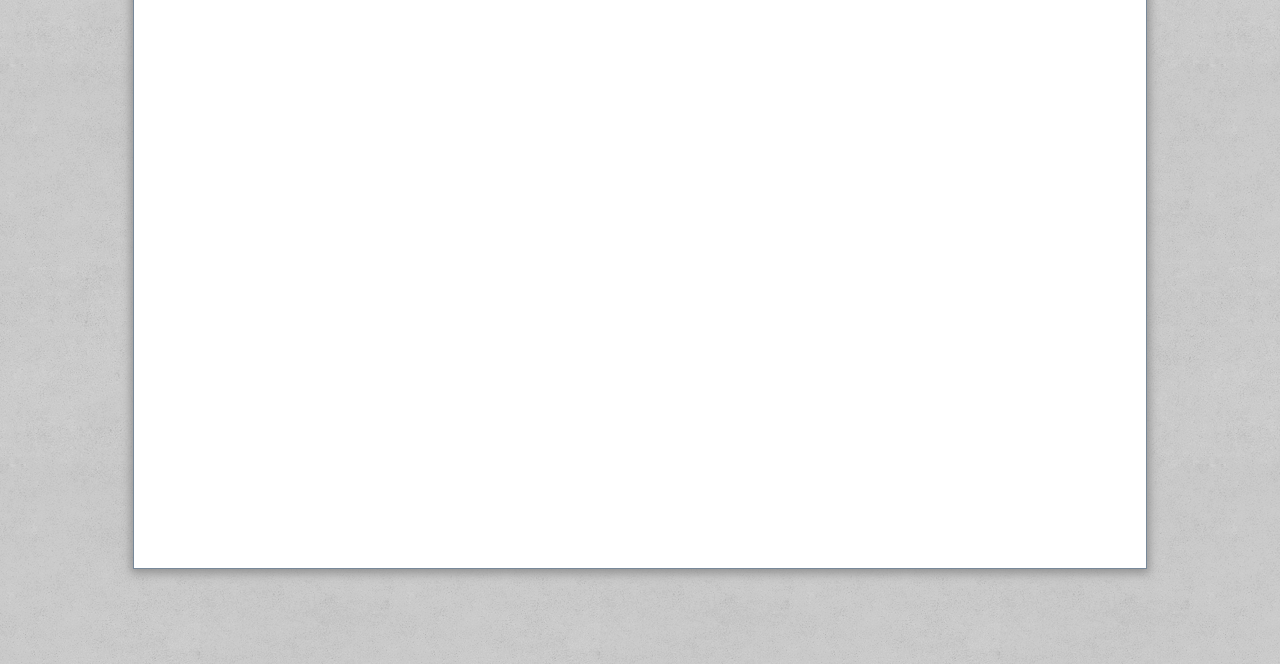
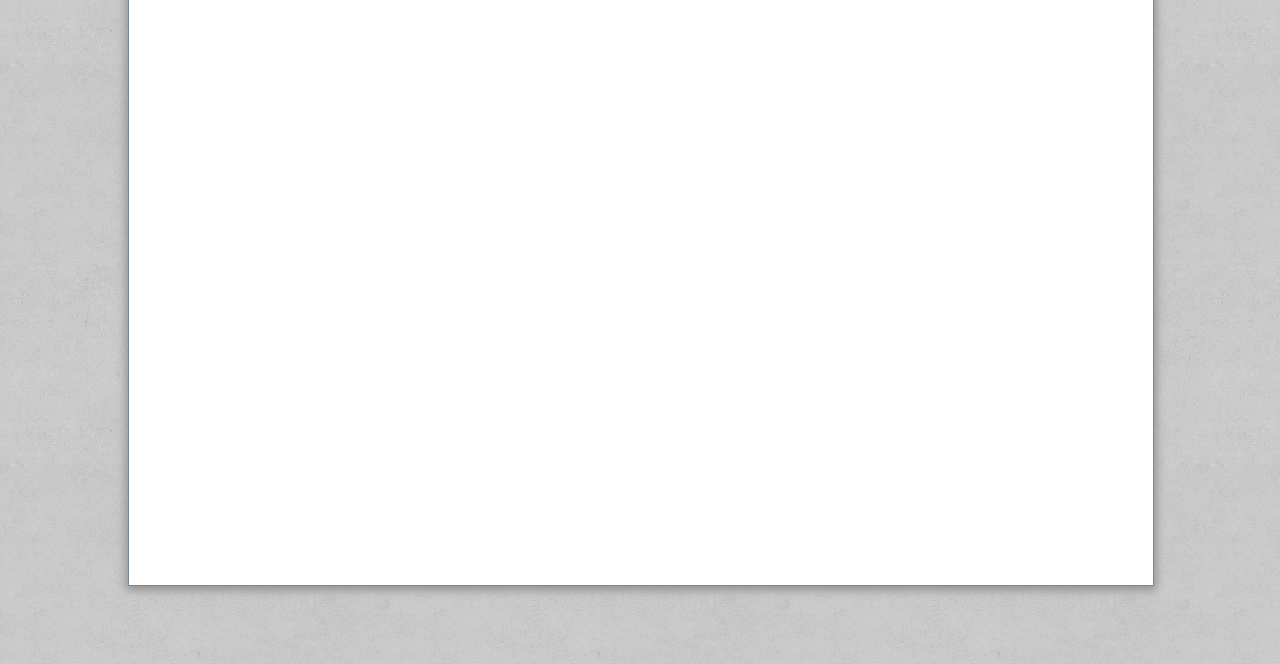
Before and after one commit to zsimo/slides, a website: page index.html in a window 1280 px wide. Shown: the part 136-800 px from the top of the page. Drawn offline with Linux system fonts and the light colour scheme.

Commit message:
center slides via position fixed

```diff
--- a/index.html
+++ b/index.html
@@ -18,17 +18,23 @@
 			/*background-color: #606060;*/
 			/*padding: 10%;*/
 			overflow: hidden;
+			margin: 0;
+			padding: 0;
 		}
 
 		.slide {
+			position: fixed;
+			top: 10%;
+			left: 10%;
+
+
 			width: 80%;
-			/*min-height: 500px;*/
 			background: white;
 			font-size: 2.2em;
 			box-shadow: 0 2px 9px 2px #909090;
 			border: 1px solid LIGHTSLATEGRAY;
 			/*box-shadow: 0 1px 9px 3px #888;*/
-			margin: 5% auto;
+			margin: 0 auto;
 		}
 
 		/*.show {
```
